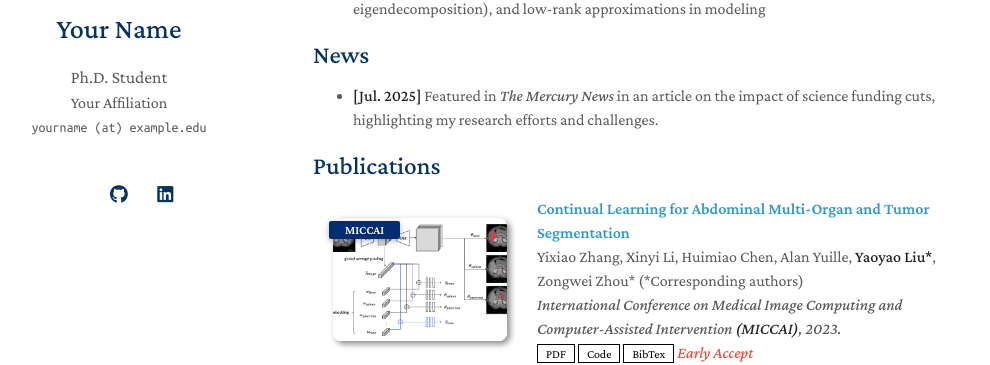
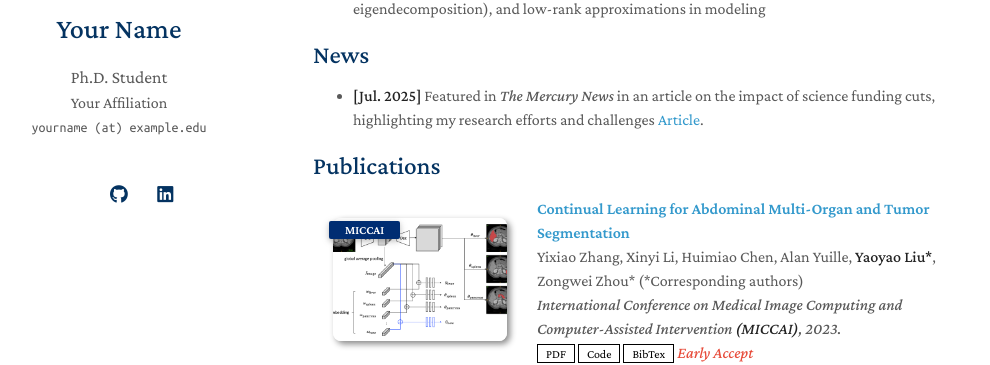
Before and after one commit to telloaxelll/telloaxelll.github.io, a Jekyll site: the page built from index.md, in a window 1280 px wide and 900 px high, scrolled down 409 px. Shown: the part 173-538 px from the top of the window, without its empty margins (157-1147 px from the left). Built offline with Jekyll 4.4.1, drawn with Linux system fonts in a browser that asks for light colours; a style sheet for code colours, icons or effects is not loaded; our own code applies the rules of GitHub Pages for plain Markdown files.

Commit message:
Added Article Link

```diff
--- a/index.md
+++ b/index.md
@@ -16,7 +16,7 @@ I am an undergraduate researcher in Applied Mathematics at the University of Cal
 
 ## News
 
-- **[Jul. 2025]** Featured in *The Mercury News* in an article on the impact of science funding cuts, highlighting my research efforts and challenges.
+- **[Jul. 2025]** Featured in *The Mercury News* in an article on the impact of science funding cuts, highlighting my research efforts and challenges [Article]("https://www.mercurynews.com/2025/07/19/cuts-to-science-grants-force-san-jose-researchers-student-to-scramble/").
 
 {% include_relative _includes/publications.md %}
 
```
